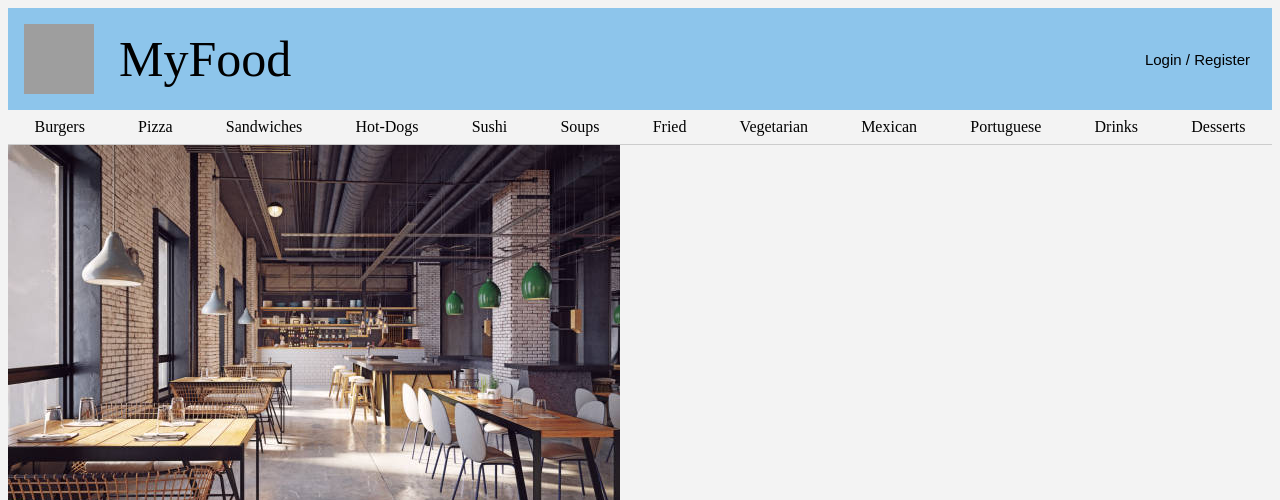
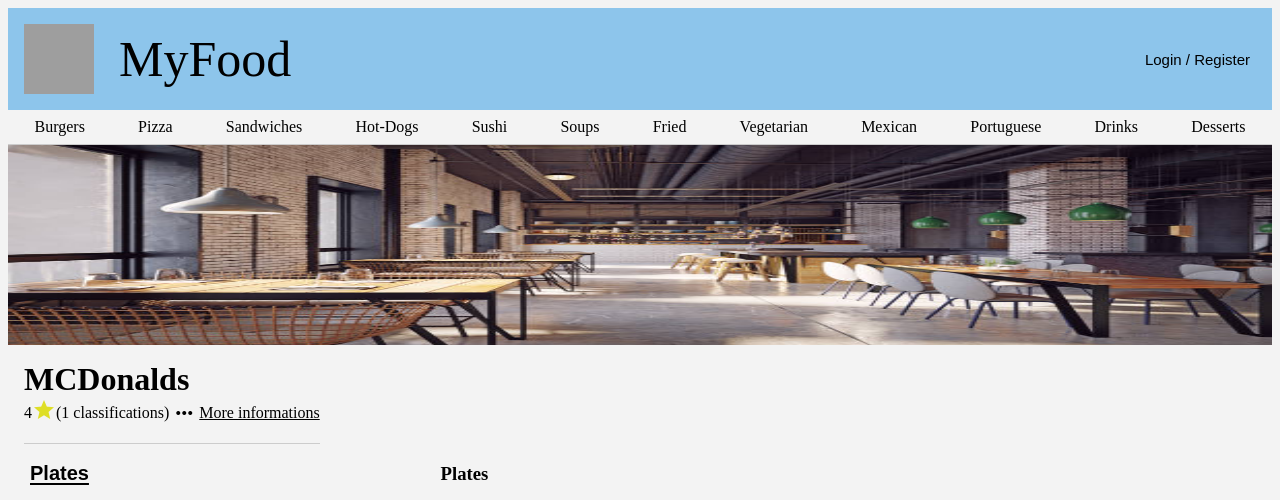
Before and after one commit to SpydrCS/LTW_Project, a PHP site: page /pages/restaurant.php?id=1 in a window 1280 px wide. Shown: the top 500 px of the page. Run offline with PHP 8.4, Linux system fonts and the light colour scheme; data comes from the database, SQL or seed files in the repository; grey boxes are pictures that could not be loaded.

Commit message:
Added css, js and html for restaurant section

```diff
--- /dev/null
+++ b/css/restaurant.css
@@ -0,0 +1,81 @@
+.rest-img {
+    width: 100%;
+    height: 200px;
+}
+
+.rest-ttl-name {
+    padding-left: 0.5em;
+    padding-top: 0.5em;
+    margin: 0;
+}
+
+.restaurant-grade {
+    width:fit-content;
+    margin-left: 1em;
+    padding-bottom: 1em;
+    display: flex;
+    align-items: center;
+    border-bottom: 1px solid #cccccc;
+}
+
+.staring {
+    padding-bottom: 5px;
+    color: rgb(222, 222, 38);
+}
+
+.more-horiz {
+    padding-inline: 3px;
+}
+
+.more-info {
+    color: black;
+}
+
+.main-body {
+    display: flex;
+}
+
+.main-titles {
+    width: min-content;
+    padding-left: 1em;
+    padding-right: 10em;
+    position: sticky;
+    top: 0px;
+    height:fit-content;
+}
+
+.ttl-btn {
+    height:min-content;
+    border: 0;
+    background-color: #f3f3f3;
+    text-underline-offset: 3px;
+}
+
+#ttl-btn-1 {
+    text-decoration: underline;
+}
+
+.scroll-menu {
+    padding-left: 10em;
+    width: 100%;
+}
+
+.pd3 {
+    padding-bottom: 3em;
+    width: 100%;
+}
+
+.cmn {
+    display:flex;
+}
+
+.cmn article {
+    flex-grow: 1;
+    width: 33%;
+    max-width: 33%;
+}
+
+.pd3 img {
+    width: 100%;
+    height: 200px;
+}
--- a/database/restaurant.class.php
+++ b/database/restaurant.class.php
@@ -22,8 +22,8 @@
             $restaurant = $stmt->fetch();
 
             return new Restaurant(
-                $restaurant['id'],
-                $restaurant['idUser'],
+                intval($restaurant['id']),
+                intval($restaurant['idUser']),
                 $restaurant['name'],
                 $restaurant['address'],
                 $restaurant['type']
@@ -38,8 +38,8 @@
 
             while ($restaurant = $stmt->fetch()) {
                 $allRestaurants[] = new Restaurant(
-                    $restaurant['id'],
-                    $restaurant['idUser'],
+                    intval($restaurant['id']),
+                    intval($restaurant['idUser']),
                     $restaurant['name'],
                     $restaurant['address'],
                     $restaurant['type']
@@ -59,8 +59,8 @@
 
             while ($restaurant = $stmt->fetch()) {
                 $categoryRestaurants[] = new Restaurant(
-                    $restaurant['id'],
-                    $restaurant['idUser'],
+                    intval($restaurant['id']),
+                    intval($restaurant['idUser']),
                     $restaurant['name'],
                     $restaurant['address'],
                     $restaurant['type']
@@ -116,8 +116,8 @@
 
             while ($restaurant = $stmt->fetch()) {
                 $userRestaurants[] = new Restaurant(
-                    $restaurant['id'],
-                    $restaurant['idUser'],
+                    intval($restaurant['id']),
+                    intval($restaurant['idUser']),
                     $restaurant['name'],
                     $restaurant['address'],
                     $restaurant['type']
--- a/pages/restaurant.php
+++ b/pages/restaurant.php
@@ -10,6 +10,8 @@
   $session = new Session();
 ?>
   <link rel="stylesheet" href="../css/common.css"> <!-- Style of the header and the footer -->
+  <link rel="stylesheet" href="../css/restaurant.css"> <!-- Style of main body -->
+  <script src="../js/main.js"></script>
 <?php
   $db = getDatabaseConnection();
 
--- a/templates/restaurant.tpl.php
+++ b/templates/restaurant.tpl.php
@@ -8,18 +8,23 @@
     $restaurantGrade = Restaurant::getRestaurantGrade($db, intval($restaurant->id));
     $numClassifications = Restaurant::getNumberClassifications($db, intval($restaurant->id))
     ?>
-    <img src="../images/restaurantImg.png">
-    <h2><?=$restaurant->name?></h2>
-    <div class="restaurant-info">
-        <h4><?=$restaurantGrade?> (<?=$numClassifications?> classifications) <a href="../pages/comments.php?id=<?php echo $restaurant->id?>">More informations</a></h4s>
+    <img src="../images/restaurantImg.png" class="rest-img">
+    <h1 class="rest-ttl-name"><?=$restaurant->name?></h1>
+    <div class="restaurant-grade">
+        <span><?=$restaurantGrade?></span>
+        <i class="material-icons staring">star</i>
+        <span>(<?=$numClassifications?> classifications)</span>
+        <i class="material-icons more-horiz">more_horiz</i>
+        <span><a class="more-info" href="../pages/comments.php?id=<?php echo $restaurant->id?>">More informations</a></span>
     </div>
 
-    <section class="main-titles">
-        <h2>Plates</h3>
-        <h2>Drinks</h3>
-        <h2>Desserts</h3>
-        <h2>Extras</h3>
-    </section>
+    <div class="main-body">
+        <div class="main-titles">
+            <button class="ttl-btn" id="ttl-btn-1" onclick="scroll_target(1)"><h2>Plates</h2></button>
+            <button class="ttl-btn" id="ttl-btn-2" onclick="scroll_target(2)"><h2>Drinks</h2></button>
+            <button class="ttl-btn" id="ttl-btn-3" onclick="scroll_target(3)"><h2>Desserts</h2></button>
+            <button class="ttl-btn" id="ttl-btn-4" onclick="scroll_target(4)"><h2>Extras</h2></button>
+        </div>
 
     <?php $foodPlates = array(); $drinks = array(); $desserts = array(); $extras = array();
 
@@ -38,9 +43,10 @@
         }
     } ?>
 
-    <section class="scroll-menu">
-        <section class="plates">
-            <h3 id="scroll-title">Plates</h3>
+    <div class="scroll-menu">
+        <section class="plates pd3">
+            <h3 id="plates-title">Plates</h3>
+            <nav class="cmn">
             <?php
                 if (sizeof($foodPlates) > 0) {
                     foreach($foodPlates as $plate) {
```
Also changed, not shown: other parts of templates/restaurant.tpl.php (+23 -11 lines), js/main.js (+31 -0 lines).
